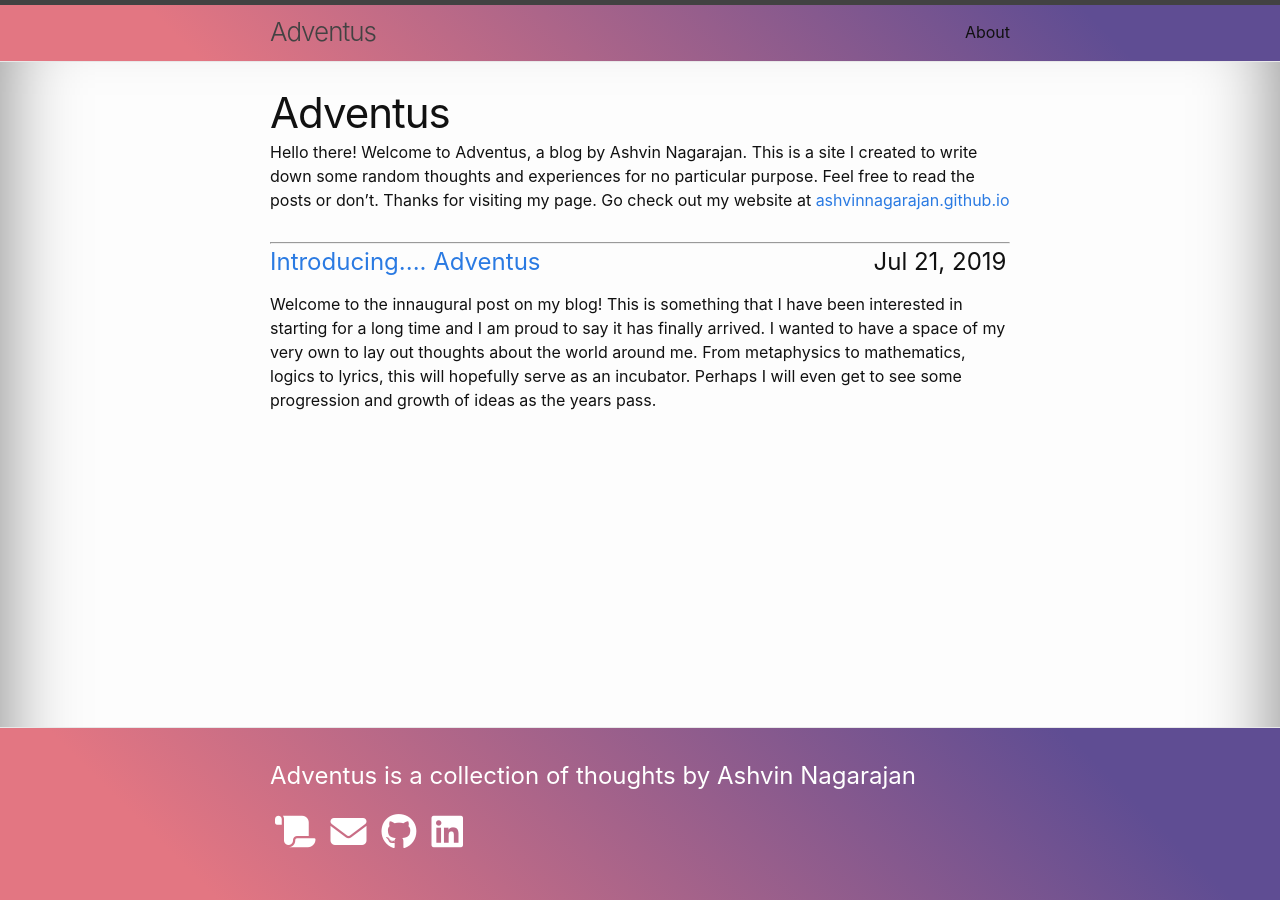
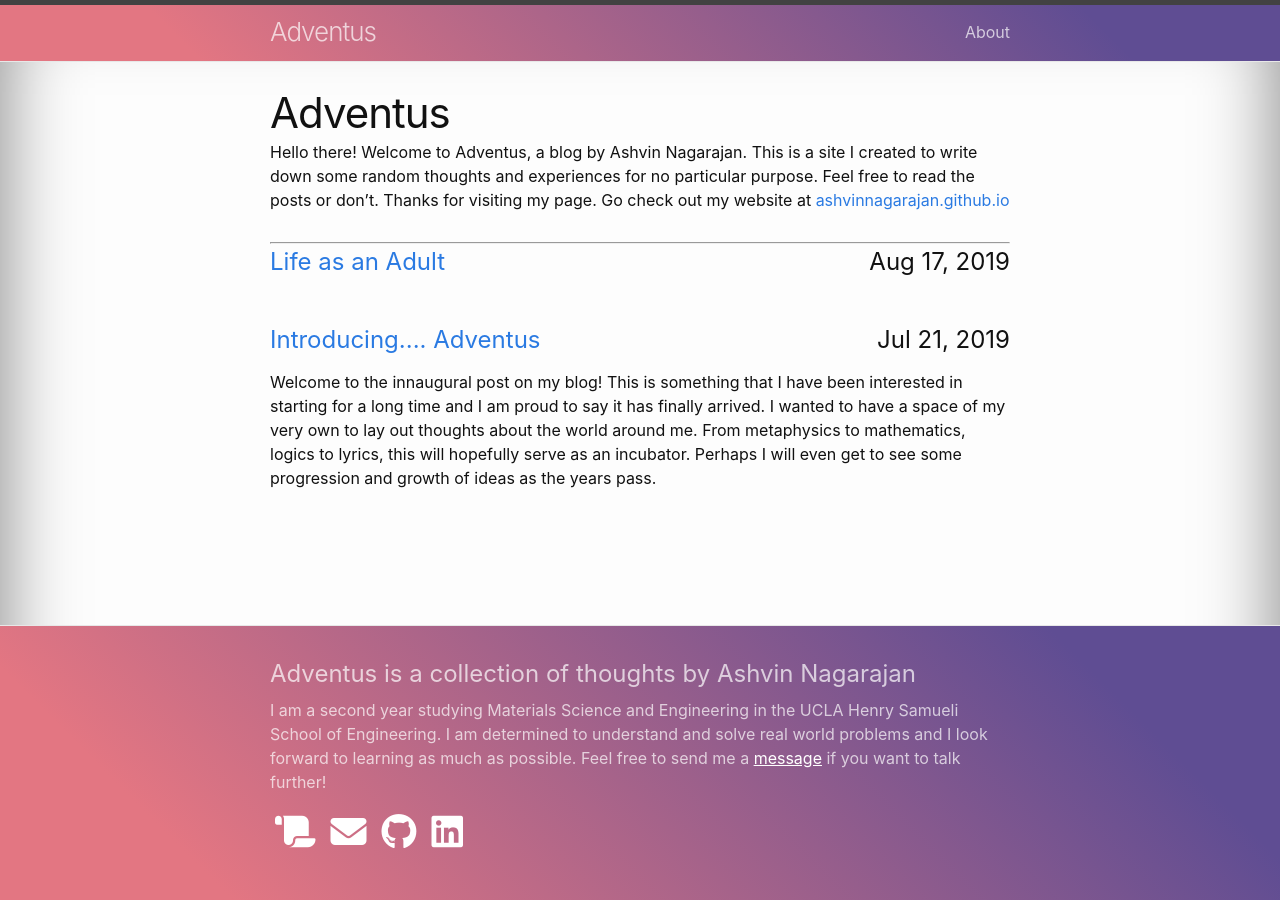
Before and after one commit to ashvinnagarajan/Blog, a Jekyll site: the page built from index.html, in a window 1280 px wide. Built offline with Jekyll 4.4.1, drawn with Linux system fonts in a browser that asks for light colours; nearby versions of some CDN libraries.

Commit message:
Generic improvements

```diff
--- a/_includes/footer.html
+++ b/_includes/footer.html
@@ -5,6 +5,11 @@
 
     <h2 class="footer-text"> <a href="http://ashvinnagarajan.github.io/blog" class="footer-link">Adventus</a> is a collection of thoughts by <a href="http://ashvinnagarajan.github.io" class="footer-link">Ashvin Nagarajan</a></h2>
 
+    <p class="footer-text">
+      I am a second year studying Materials Science and Engineering in the UCLA Henry Samueli School of Engineering.
+      I am determined to understand and solve real world problems and I look forward to learning as much as possible. Feel free to send me a
+      <a style="color: white; text-decoration: underline;" href="mailto:anagarajan25@g.ucla.edu">message</a> if you want to talk further!
+    </p>
     {%- include social.html -%}
 
 
--- a/_includes/header.html
+++ b/_includes/header.html
@@ -3,7 +3,7 @@
   <div class="wrapper">
     {%- assign default_paths = site.pages | map: "path" -%}
     {%- assign page_paths = site.header_pages | default: default_paths -%}
-    <a class="site-title" rel="author" href="{{ "/" | relative_url }}">{{ site.title | escape }}</a>
+    <a class="footer-link site-title" rel="author" href="{{ "/" | relative_url }}">{{ site.title | escape }}</a>
 
     {%- if page_paths -%}
       <nav class="site-nav">
@@ -22,7 +22,7 @@
             {%- if my_page.title -%}
             <!-- <a class="page-link" href="{{ my_page.url | relative_url }}">{{ my_page.title | escape }}</a> -->
 
-            <a class="page-link" href="{{ my_page.url | relative_url }}">About</a>
+            <a class="footer-link page-link" href="{{ my_page.url | relative_url }}">About</a>
             {%- endif -%}
           {%- endfor -%}
         </div>
--- /dev/null
+++ b/_posts/2019-08-17-life-as-an-adult.markdown
@@ -0,0 +1,6 @@
+---
+layout: post
+title: Life as an Adult
+categories: [Life]
+tags: [work, Booz, Allen, Hamilton, groceries, summer, 2019]
+---
--- a/_sass/blog.scss
+++ b/_sass/blog.scss
@@ -1,3 +1,5 @@
+$white: rgba(255, 255, 255, .7);
+
 body {
    box-shadow: inset 0 0 5rem rgba(0, 0, 0, .5);
 }
@@ -20,16 +22,20 @@ $color-gray: #FFFFFF;
     display: flex;
 }
 
+.post-link {
+    width: 400px;
+}
+
 .post-info {
-    margin-left: 45%;
+    text-align: right;
 }
 
 .footer-text {
-    color: white;
+    color: $white;
 }
 
 .footer-link {
-    color: white;
+    color: $white;
 }
 
 .footer-link:hover {
--- a/_sass/minima/_base.scss
+++ b/_sass/minima/_base.scss
@@ -228,7 +228,6 @@ i {
   margin-right: 15px;
 }
 
-
 /**
  * Tables
  */
--- a/_sass/minima/_layout.scss
+++ b/_sass/minima/_layout.scss
@@ -37,7 +37,6 @@
   }
 
   .page-link {
-    color: $text-color;
     line-height: $base-line-height;
 
     // Gaps between nav items, but not on the last one
--- a/index.html
+++ b/index.html
@@ -22,7 +22,7 @@ layout: default
         <li class="post-item">
           {%- assign date_format = site.minima.date_format | default: "%b %-d, %Y" -%}
           <div class="post-head">
-            <h3>
+            <h3 class="post-link">
               <a class="post-link" href="{{ post.url | relative_url }}">
                 {{ post.title | escape }}
               </a>
```
Also changed, not shown: 1 other file.
